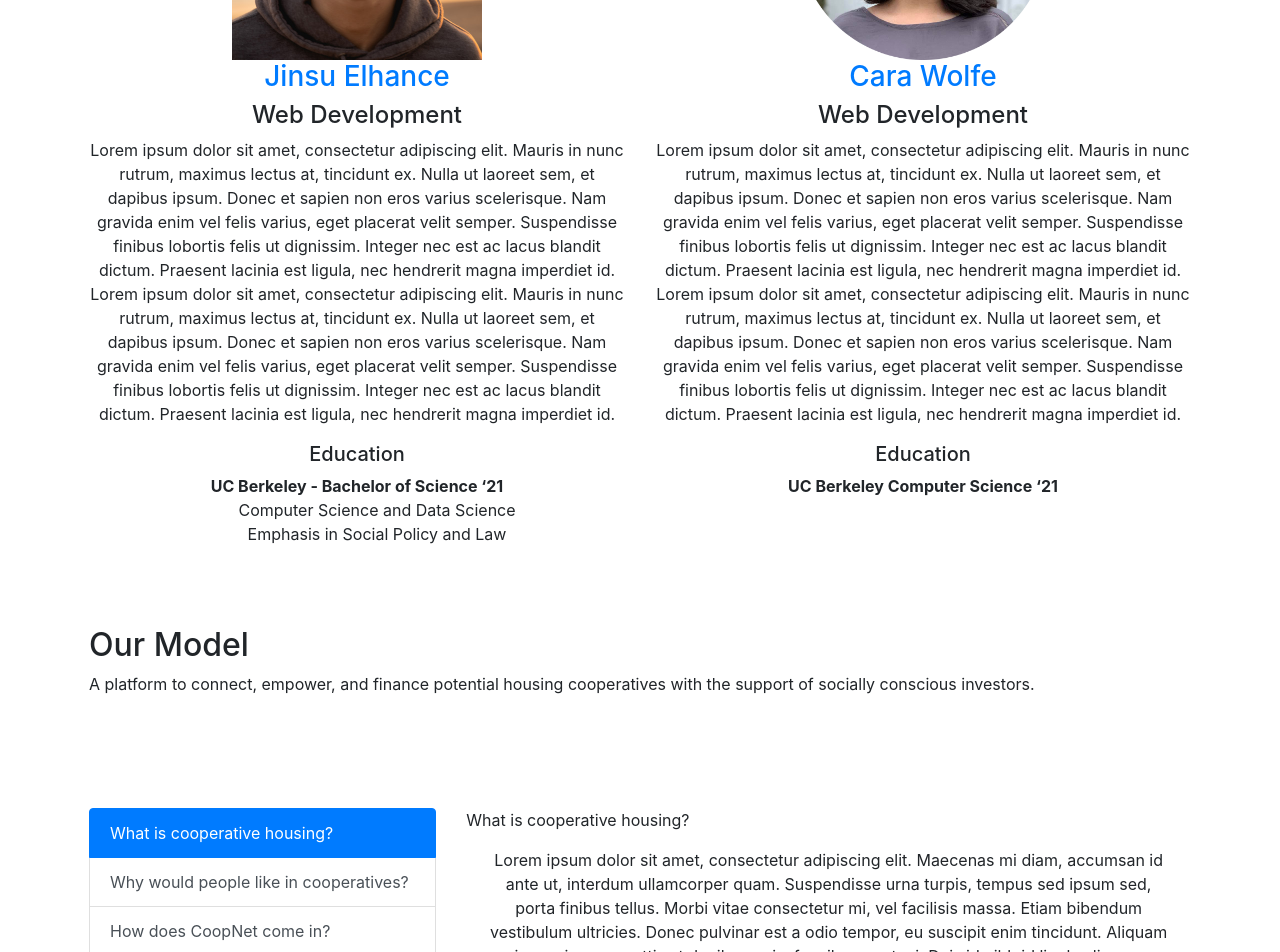
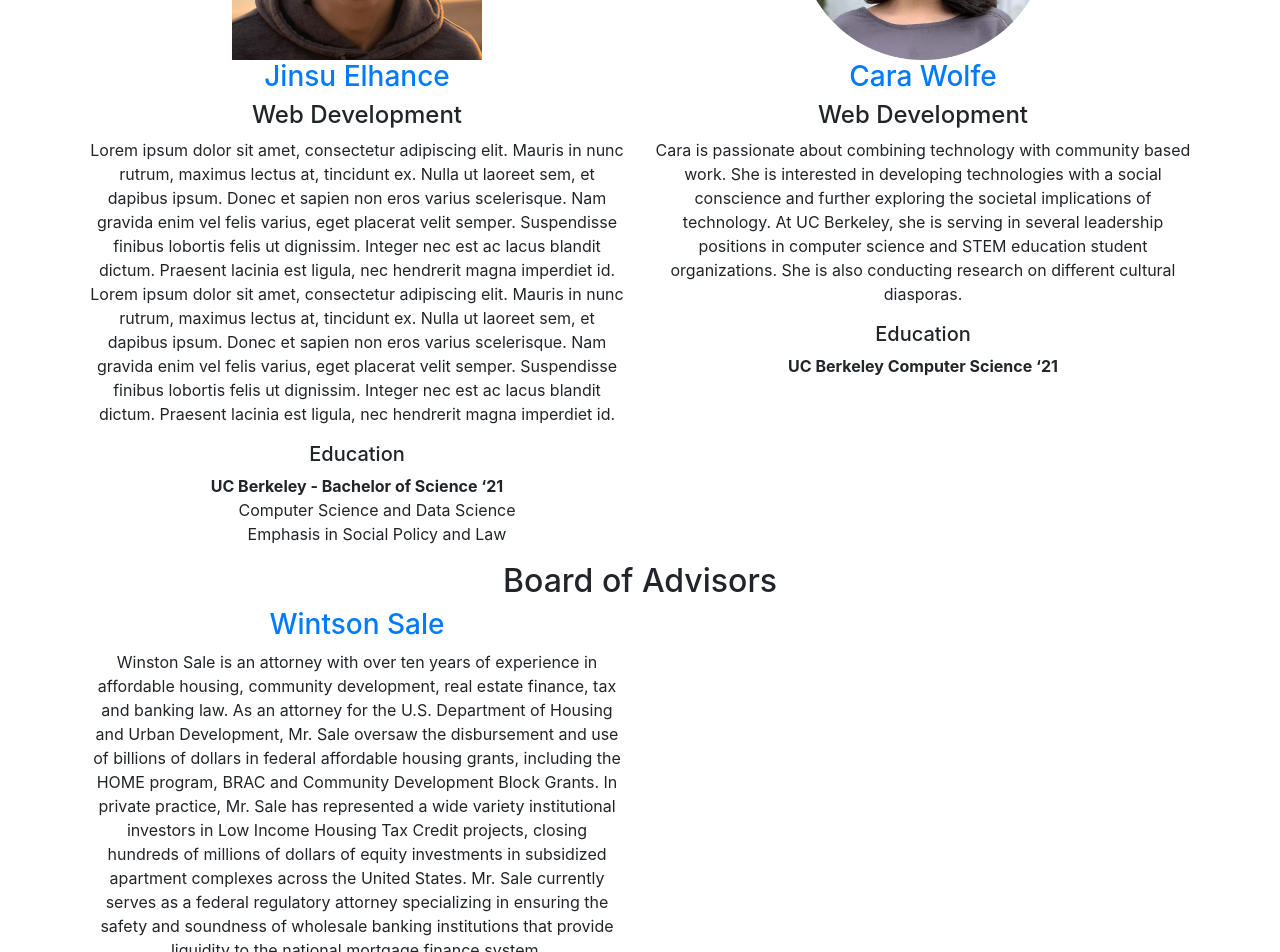
Before and after one commit to housing-coopnet/coopnet, a React (Create React App) app in the folder coopnetsite/: page /about in a window 1280 px wide. Shown: the part 2200-3152 px from the top of the page. Built offline with nearby package versions, Linux system fonts and the light colour scheme.

Commit message:
Board of Advisors

```diff
--- a/coopnetsite/src/components/About.js
+++ b/coopnetsite/src/components/About.js
@@ -175,8 +175,7 @@ class About extends Component {
                                                                      <div>
                                                                      <p>
 
-                                                                      Lorem ipsum dolor sit amet, consectetur adipiscing elit. Mauris in nunc rutrum, maximus lectus at, tincidunt ex. Nulla ut laoreet sem, et dapibus ipsum. Donec et sapien non eros varius scelerisque. Nam gravida enim vel felis varius, eget placerat velit semper. Suspendisse finibus lobortis felis ut dignissim. Integer nec est ac lacus blandit dictum. Praesent lacinia est ligula, nec hendrerit magna imperdiet id.
-                                                                      Lorem ipsum dolor sit amet, consectetur adipiscing elit. Mauris in nunc rutrum, maximus lectus at, tincidunt ex. Nulla ut laoreet sem, et dapibus ipsum. Donec et sapien non eros varius scelerisque. Nam gravida enim vel felis varius, eget placerat velit semper. Suspendisse finibus lobortis felis ut dignissim. Integer nec est ac lacus blandit dictum. Praesent lacinia est ligula, nec hendrerit magna imperdiet id.
+                                                                      Cara is passionate about combining technology with community based work. She is interested in developing technologies with a social conscience and further exploring the societal implications of technology. At UC Berkeley, she is serving in several leadership positions in computer science and STEM education student organizations. She is also conducting research on different cultural diasporas.
 
                                                                       </p>
 
@@ -193,6 +192,26 @@ class About extends Component {
 
 
                              </Row>
+
+                             <Row>
+                                                            <Col>
+                                                              <h2>Board of Advisors</h2>
+
+                                                           </Col>
+                                                           </Row>
+                                                           <Row>
+                                                           </Row>
+                                                           <Row>
+                                                           <Col xs={8} md={6} >
+
+                                                                                           <h3> <a href=""> Wintson Sale </a> </h3>
+
+
+                                                                                           <p>
+                                                                                            Winston Sale is an attorney with over ten years of experience in affordable housing, community development, real estate finance, tax and banking law.  As an attorney for the U.S. Department of Housing and Urban Development, Mr. Sale oversaw the disbursement and use of billions of dollars in federal affordable housing grants, including the HOME program, BRAC and Community Development Block Grants.  In private practice, Mr. Sale has represented a wide variety institutional investors in Low Income Housing Tax Credit projects, closing hundreds of millions of dollars of equity investments in subsidized apartment complexes across the United States.  Mr. Sale currently serves as a federal regulatory attorney specializing in ensuring the safety and soundness of wholesale banking institutions that provide liquidity to the national mortgage finance system.
+                                                                                            </p>
+                                                                                            </Col>
+                                                          </Row>
 
 
 
```
